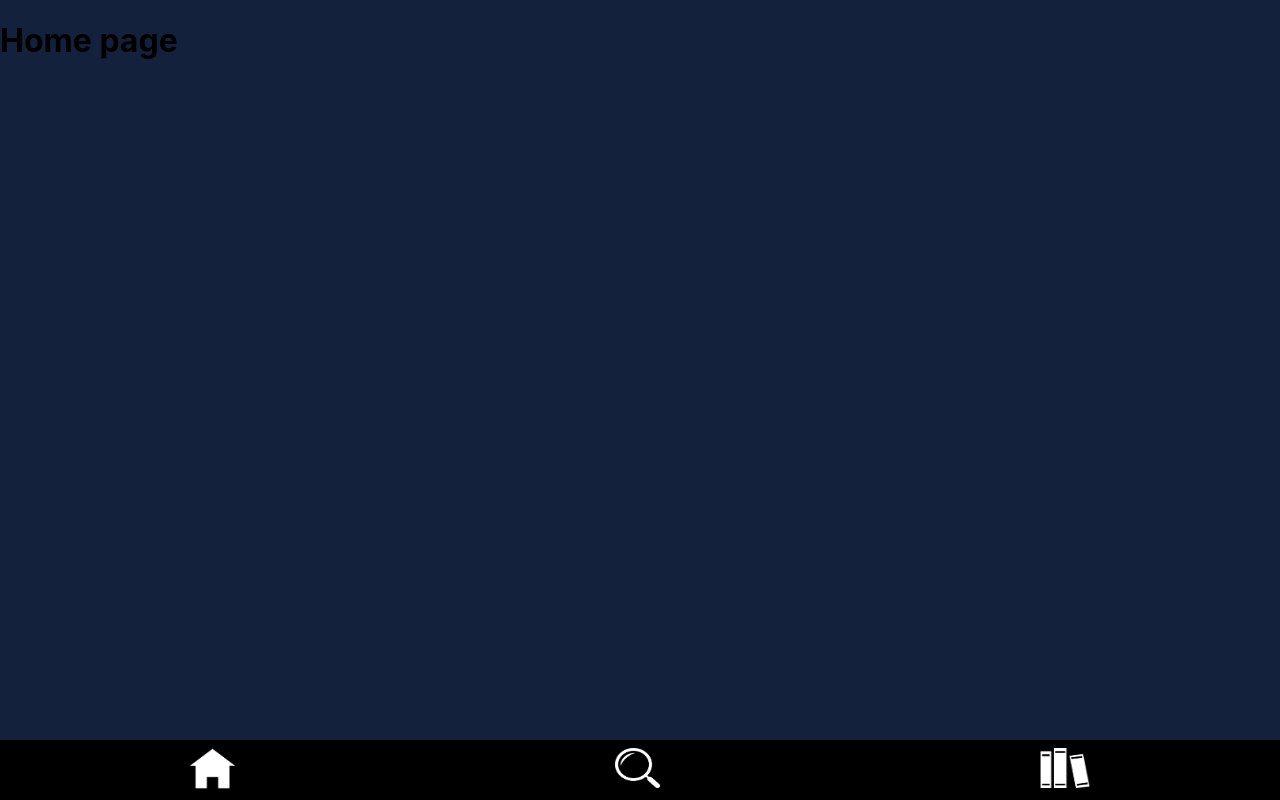
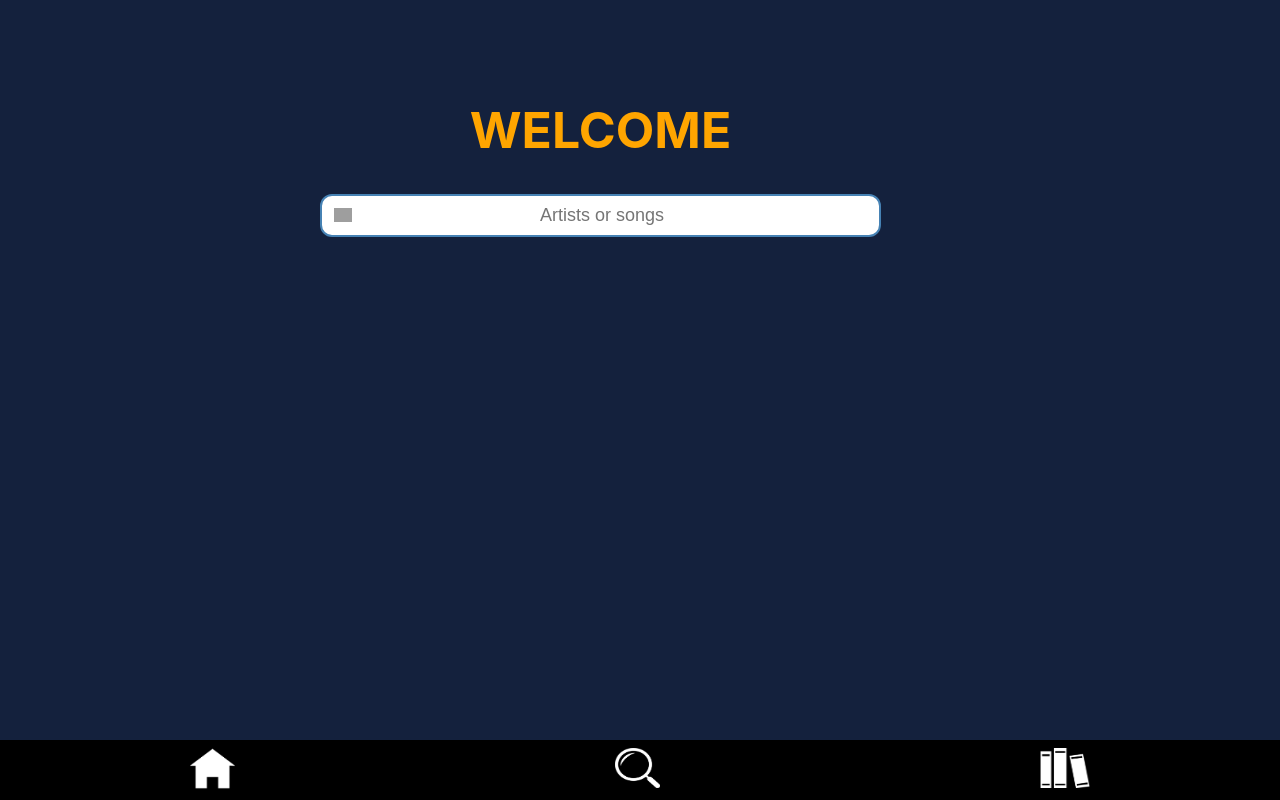
Before and after one commit to mzarabi/Ljudio, a React (Vite) app in the folder app/: page / in a window 1280 px wide. Built offline with nearby package versions, Linux system fonts and the light colour scheme; grey boxes are pictures that could not be loaded.

Commit message:
CSS Home Page
Styling Home Page

```diff
--- a/app/src/components/SearchBar.jsx
+++ b/app/src/components/SearchBar.jsx
@@ -47,7 +47,6 @@ function SearchBar() {
         <a href='/'>
           <img src={ArrowIcon} className='arrow-bar' />
         </a>
-        <Player />
         <input
           type='text'
           placeholder='Artists or songs'
@@ -60,6 +59,8 @@ function SearchBar() {
           }}
         />
       </div>
+
+      <Player />
 
       <hr id='header-bottom' />
 
--- /dev/null
+++ b/app/src/pages/StartPage.css
@@ -0,0 +1,6 @@
+h1{
+  text-align: center;
+  color: orange;
+  font-size: 50px;
+  margin-top: 100px;
+}
--- a/app/src/pages/StartPage.jsx
+++ b/app/src/pages/StartPage.jsx
@@ -1,10 +1,19 @@
 import React from 'react';
 import '../App.css';
+import './StartPage.css';
 
 function StartPage() {
   return (
-    <div>
-      <h1>Home page</h1>
+    <div className='searchbar'>
+      <h1>WELCOME</h1>
+
+      <a href= '\search'>
+          <input
+          type='text'
+          placeholder='Artists or songs'
+        />
+        </a>
+
     </div>
   );
 }
```
Also changed, not shown: app/src/components/SearchBar.css (line endings or trailing spaces).
